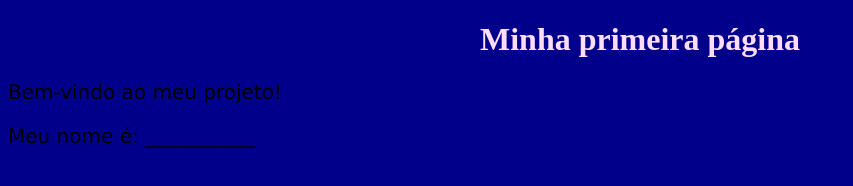
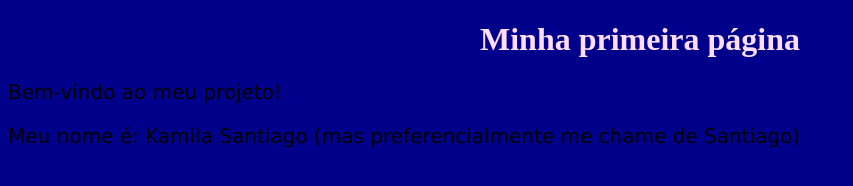
Before and after one commit to KamilaSantiago/PRIMEIRO-PROJETO, a plain HTML site: page index.html in a window 1280 px wide. Shown: the whole page, without its empty margins (0-853 px from the left). Drawn offline with Linux system fonts and the light colour scheme.

Commit message:
Me chamo Kamila Santiago (mas preferencialmente me chame de Santiago).

```diff
--- a/index.html
+++ b/index.html
@@ -7,6 +7,6 @@
   <body>
     <h1>Minha primeira página</h1>
     <p>Bem-vindo ao meu projeto!</p>
-		<p>Meu nome é: ___________ </p>
+		<p>Meu nome é: Kamila Santiago (mas preferencialmente me chame de Santiago) </p>
   </body>
 </html>
```
